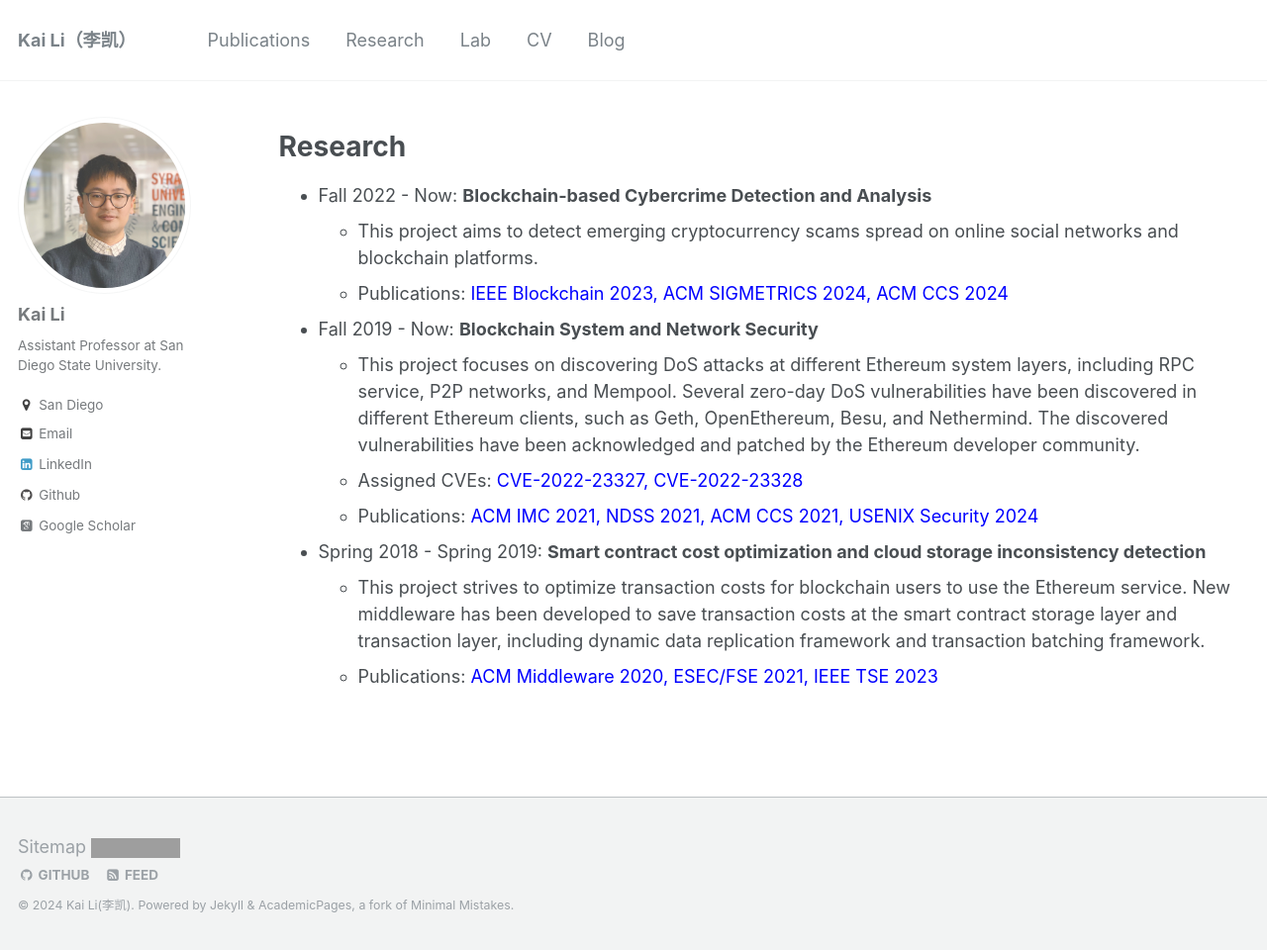
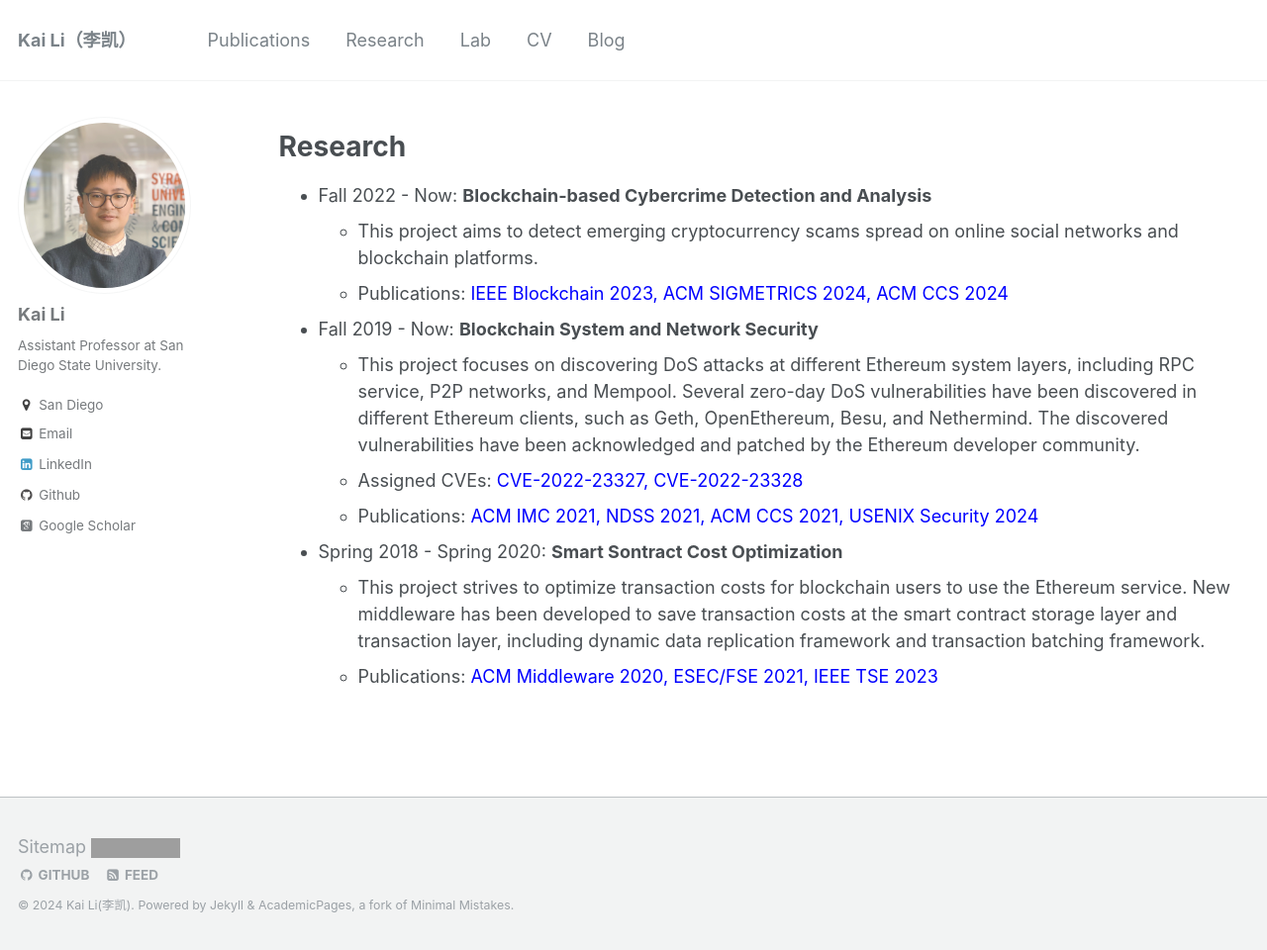
Before and after one commit to likai1993/likai1993.github.io, a Jekyll site: the page built from _pages/research.md, in a window 1280 px wide and 960 px high. Shown: the whole window at 99% size. Built offline with Jekyll 4.4.1, drawn with Linux system fonts in a browser that asks for light colours; some web fonts are replaced; grey boxes are pictures that could not be loaded.

Commit message:
Update research.md

```diff
--- a/_pages/research.md
+++ b/_pages/research.md
@@ -18,6 +18,6 @@ Research
   * Assigned CVEs: <span style="color:blue">[CVE-2022-23327](https://cve.mitre.org/cgi-bin/cvename.cgi?name=CVE-2022-23327), [CVE-2022-23328](https://cve.mitre.org/cgi-bin/cvename.cgi?name=CVE-2022-23328)</span>
   * Publications: <span style="color:blue">[ACM IMC 2021](https://dl.acm.org/doi/abs/10.1145/3487552.3487814), [NDSS 2021](https://www.ndss-symposium.org/ndss-paper/as-strong-as-its-weakest-link-how-to-break-blockchain-dapps-at-rpc-service/), [ACM CCS 2021](https://dl.acm.org/doi/10.1145/3460120.3485369), [USENIX Security 2024](https://www.usenix.org/system/files/usenixsecurity24-wang-yibo.pdf)</span>
 
-* Spring 2018 - Spring 2019: **Smart contract cost optimization and cloud storage inconsistency detection**
+* Spring 2018 - Spring 2020: **Smart Sontract Cost Optimization**
   * This project strives to optimize transaction costs for blockchain users to use the Ethereum service. New middleware has been developed to save transaction costs at the smart contract storage layer and transaction layer, including dynamic data replication framework and transaction batching framework.
   * Publications: <span style="color:blue">[ACM Middleware 2020](https://dl.acm.org/doi/abs/10.1145/3423211.3425696), [ESEC/FSE 2021](https://dl.acm.org/doi/10.1145/3468264.3468568), [IEEE TSE 2023](https://ieeexplore.ieee.org/abstract/document/10018598)</span>
```
